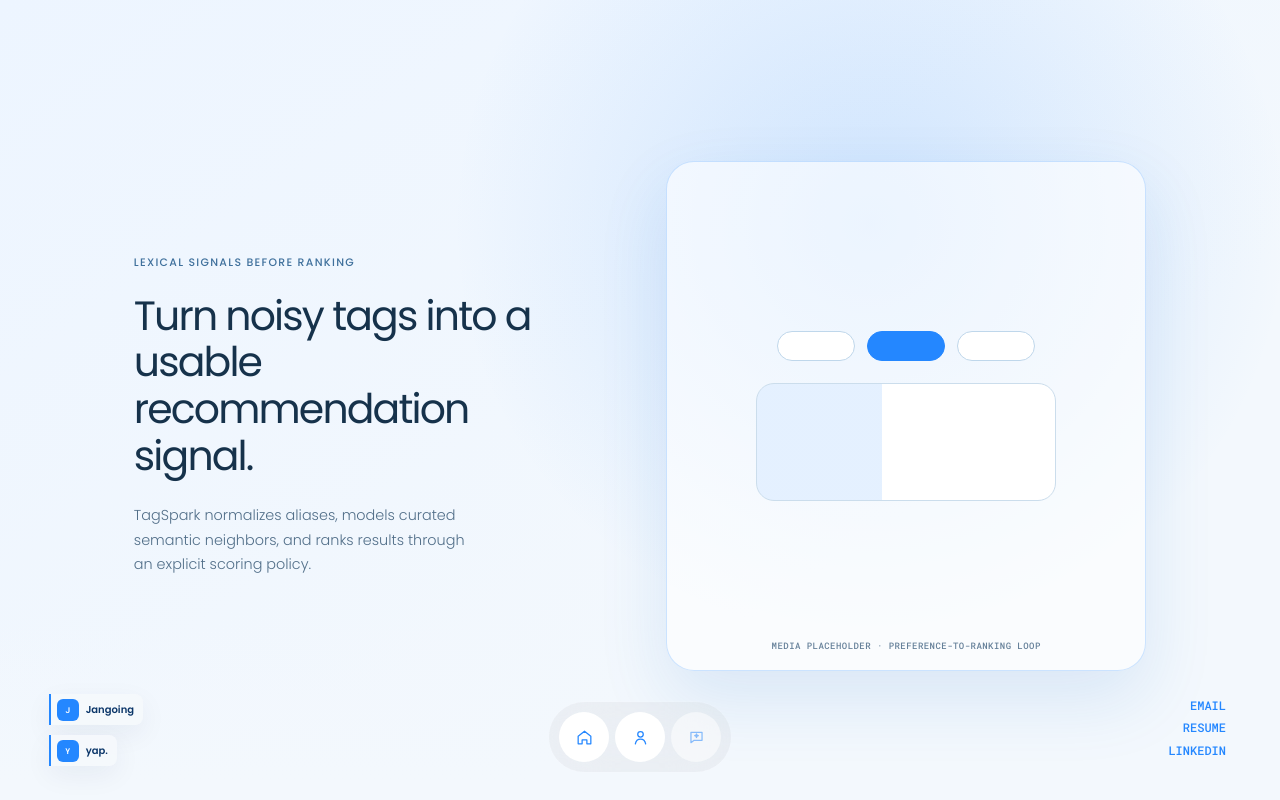
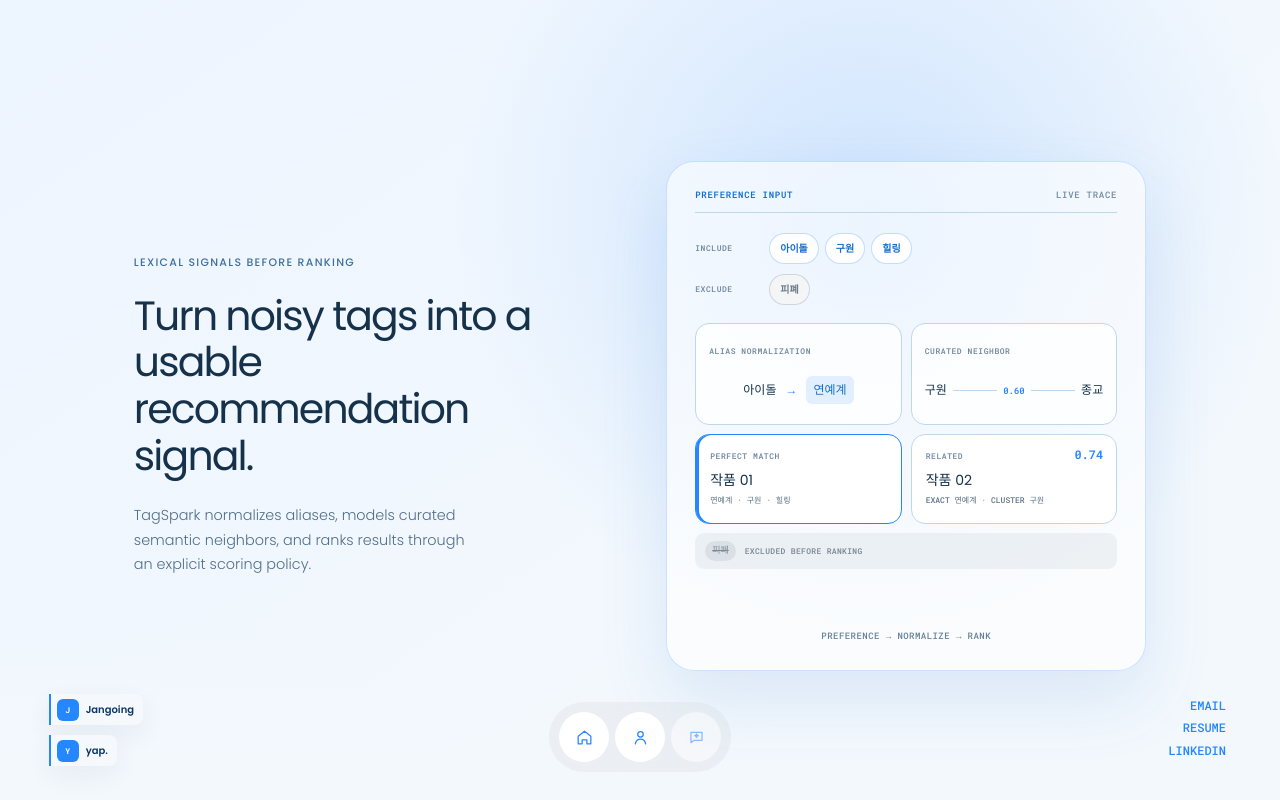
Before and after one commit to jiji123526/portfolio, a Next.js app: page /work/tag-spark-recommendations in a window 1280 px wide. Shown: the top 800 px of the page. Built offline with nearby package versions, Linux system fonts and the light colour scheme.

Commit message:
tagspark media 1

```diff
--- a/app/work/[slug]/page.tsx
+++ b/app/work/[slug]/page.tsx
@@ -7,6 +7,7 @@ import { JangoingLanguageActionMedia } from '@/components/jangoing-language-acti
 import { JangoingSectionNav } from '@/components/jangoing-section-nav';
 import { ScrollTriggeredDock } from '@/components/scroll-triggered-dock';
 import { TagSparkCaseContent } from '@/components/tagspark-case-content';
+import { TagSparkRankingMedia } from '@/components/tagspark-ranking-media';
 import { TagSparkSectionNav } from '@/components/tagspark-section-nav';
 import { TransitionLink } from '@/components/transition-link';
 import { YapCaseContent } from '@/components/yap-case-content';
@@ -138,19 +139,7 @@ export default async function ProjectPage({
                   policy.
                 </p>
               </div>
-              <div
-                aria-label="TagSpark preference-to-ranking media placeholder"
-                className="tagspark-hero-placeholder magnetic"
-                role="img"
-              >
-                <div aria-hidden="true">
-                  <span />
-                  <span />
-                  <span />
-                  <i />
-                </div>
-                <p>MEDIA PLACEHOLDER · PREFERENCE-TO-RANKING LOOP</p>
-              </div>
+              <TagSparkRankingMedia />
             </div>
           </div>
         </header>
--- /dev/null
+++ b/components/tagspark-ranking-media.tsx
@@ -0,0 +1,74 @@
+export function TagSparkRankingMedia() {
+  return (
+    <figure
+      className="tagspark-ranking-media magnetic"
+      aria-label="TagSpark preference normalization and ranking walkthrough"
+    >
+      <div className="tagspark-ranking-media__canvas">
+        <header className="tagspark-ranking-media__header">
+          <span>PREFERENCE INPUT</span>
+          <small>LIVE TRACE</small>
+        </header>
+
+        <div className="tagspark-ranking-media__preferences">
+          <div>
+            <span>INCLUDE</span>
+            <ul>
+              <li>아이돌</li>
+              <li>구원</li>
+              <li>힐링</li>
+            </ul>
+          </div>
+          <div>
+            <span>EXCLUDE</span>
+            <ul>
+              <li>피폐</li>
+            </ul>
+          </div>
+        </div>
+
+        <div className="tagspark-ranking-media__process">
+          <section className="tagspark-ranking-media__normalization">
+            <span>ALIAS NORMALIZATION</span>
+            <div>
+              <b>아이돌</b>
+              <i aria-hidden="true">→</i>
+              <strong>연예계</strong>
+            </div>
+          </section>
+
+          <section className="tagspark-ranking-media__relationship">
+            <span>CURATED NEIGHBOR</span>
+            <div>
+              <b>구원</b>
+              <i aria-hidden="true" />
+              <em>0.60</em>
+              <i aria-hidden="true" />
+              <b>종교</b>
+            </div>
+          </section>
+        </div>
+
+        <div className="tagspark-ranking-media__results">
+          <section>
+            <span>PERFECT MATCH</span>
+            <strong>작품 01</strong>
+            <small>연예계 · 구원 · 힐링</small>
+          </section>
+          <section>
+            <span>RELATED</span>
+            <strong>작품 02</strong>
+            <small>EXACT 연예계 · CLUSTER 구원</small>
+            <b>0.74</b>
+          </section>
+          <div className="tagspark-ranking-media__excluded">
+            <span>피폐</span>
+            <b>EXCLUDED BEFORE RANKING</b>
+          </div>
+        </div>
+      </div>
+
+      <figcaption>PREFERENCE → NORMALIZE → RANK</figcaption>
+    </figure>
+  );
+}
```
Also changed, not shown: app/globals.css.
